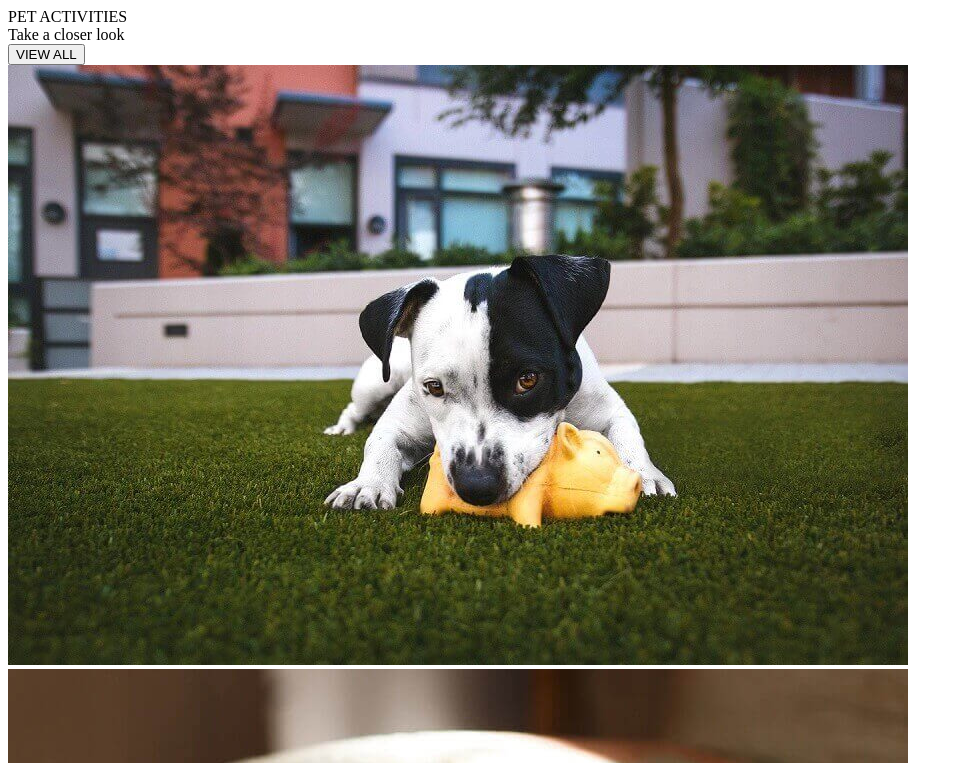
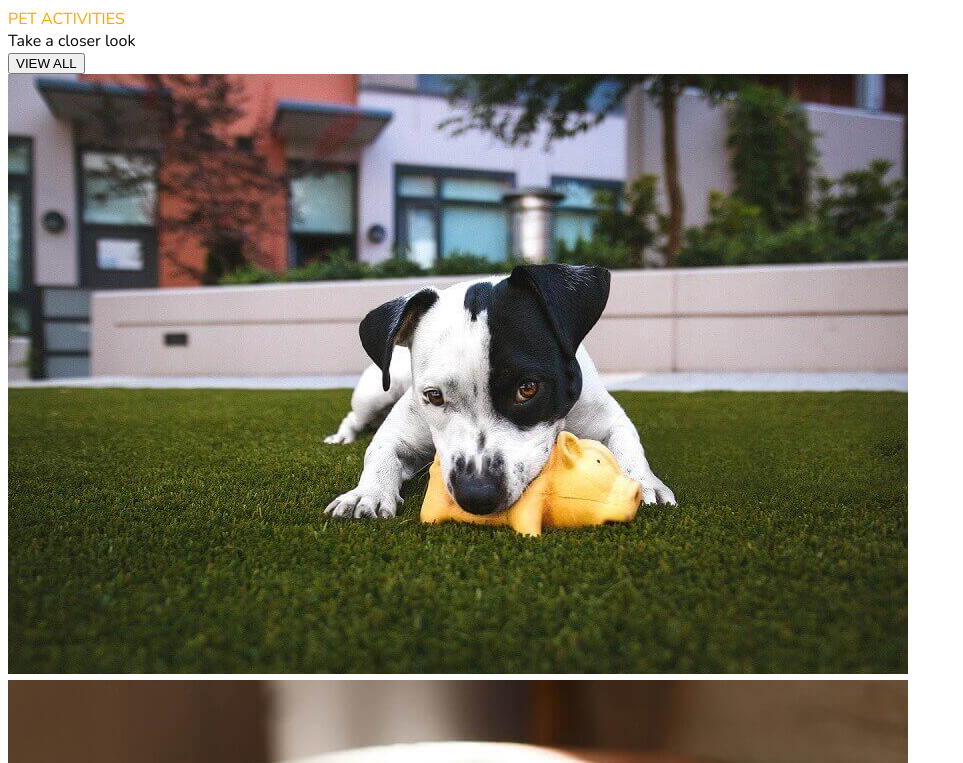
Before and after one commit to aronilie/202207-w1ch3-aron-ilie, a plain HTML site: page index.html in a window 1280 px wide. Shown: the top 763 px of the page, without its empty margins (0-963 px from the left). Drawn offline with nearby package versions, Linux system fonts and the light colour scheme.

Commit message:
Create file style.css, set font-family at all html and set color to title text

```diff
--- a/index.html
+++ b/index.html
@@ -6,12 +6,19 @@
     <meta name="viewport" content="width=device-width, initial-scale=1.0" />
     <title>PETS</title>
     <link rel="icon" type="image/png" href="images/logo2.png" />
+    <link rel="stylesheet" href="style.css" />
+    <link rel="preconnect" href="https://fonts.googleapis.com" />
+    <link rel="preconnect" href="https://fonts.gstatic.com" crossorigin />
+    <link
+      href="https://fonts.googleapis.com/css2?family=Montserrat:wght@200;800&family=Nunito:wght@300;700&display=swap"
+      rel="stylesheet"
+    />
   </head>
   <body>
     <section>
-      <div class="text">PET ACTIVITIES</div>
-      <div class="text">Take a closer look</div>
-      <button type="button">VIEW ALL</button>
+      <div class="text" id="title">PET ACTIVITIES</div>
+      <div class="text" id="main-text">Take a closer look</div>
+      <button class="text" type="button">VIEW ALL</button>
     </section>
     <section id="images">
       <img src="images/01.jpg" alt="Dog biting a toy." />
--- /dev/null
+++ b/style.css
@@ -0,0 +1,7 @@
+html {
+  font-family: Nunito, Arial, Helvetica, sans-serif;
+}
+
+#title {
+  color: orange;
+}
```
